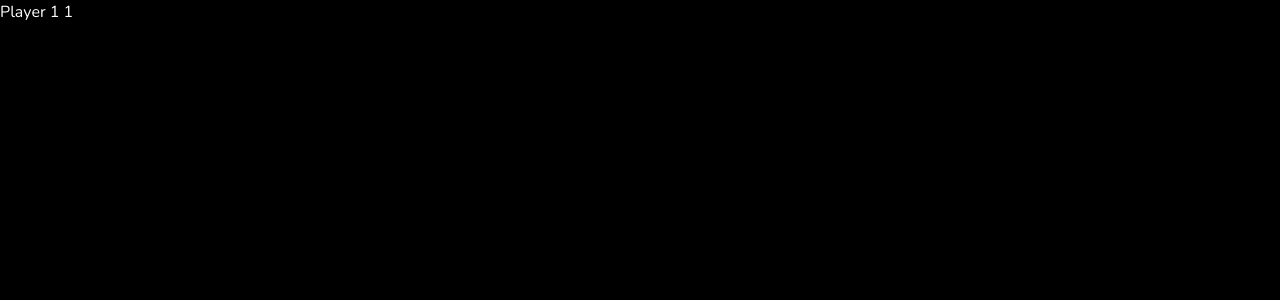
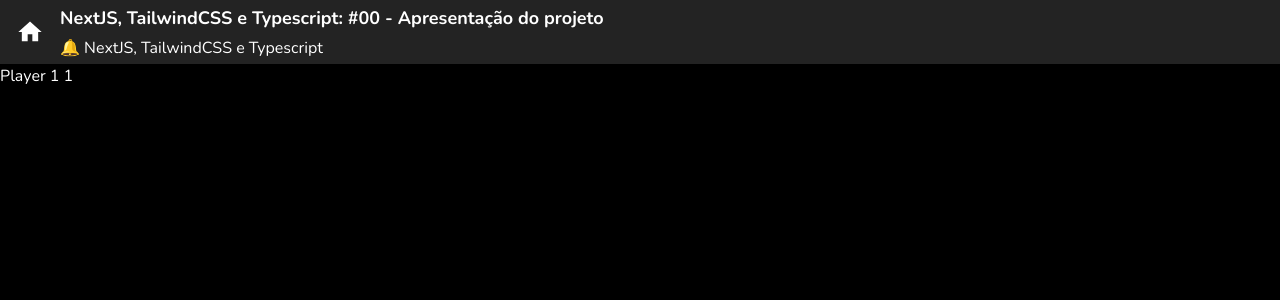
Before and after one commit to IvanBelshoff/course-platform, a Next.js app: page /player/1/1 in a window 1280 px wide. Shown: the top 300 px of the page. Built offline with nearby package versions, Linux system fonts and the light colour scheme.

Commit message:
feat: add player header

```diff
--- a/src/app/player/[courseId]/[classId]/page.tsx
+++ b/src/app/player/[courseId]/[classId]/page.tsx
@@ -1,4 +1,4 @@
-
+import { PlayerHeader } from '@/components/player';
 import React from 'react';
 
 interface Props {
@@ -12,6 +12,10 @@
 
     return (
         <div>
+            <PlayerHeader
+                title='NextJS, TailwindCSS e Typescript: #00 - Apresentação do projeto'
+                subtitle='🔔 NextJS, TailwindCSS e Typescript'
+            />
             Player {courseId} {classId}
         </div>
     );
--- /dev/null
+++ b/src/components/player/PlayerHeader.tsx
@@ -0,0 +1,24 @@
+import Link from 'next/link';
+import React from 'react';
+import { MdHome } from 'react-icons/md';
+
+interface IPlayerHeaderProps {
+    title: string;
+    subtitle: string;
+};
+
+export const PlayerHeader: React.FC<IPlayerHeaderProps> = ({ title, subtitle }) => {
+    return (
+        <div className='flex gap-4 items-center bg-paper px-4'>
+
+            <Link href={'/'}>
+                <MdHome size={28} />
+            </Link>
+
+            <div className='flex flex-col gap-1 py-1'>
+                <h1 className='font-bold text-lg line-clamp-1'>{title}</h1>
+                <h2 className='line-clamp-1'>{subtitle}</h2>
+            </div>
+        </div>
+    );
+};
--- /dev/null
+++ b/src/components/player/index.ts
@@ -0,0 +1 @@
+export * from './PlayerHeader';
```
